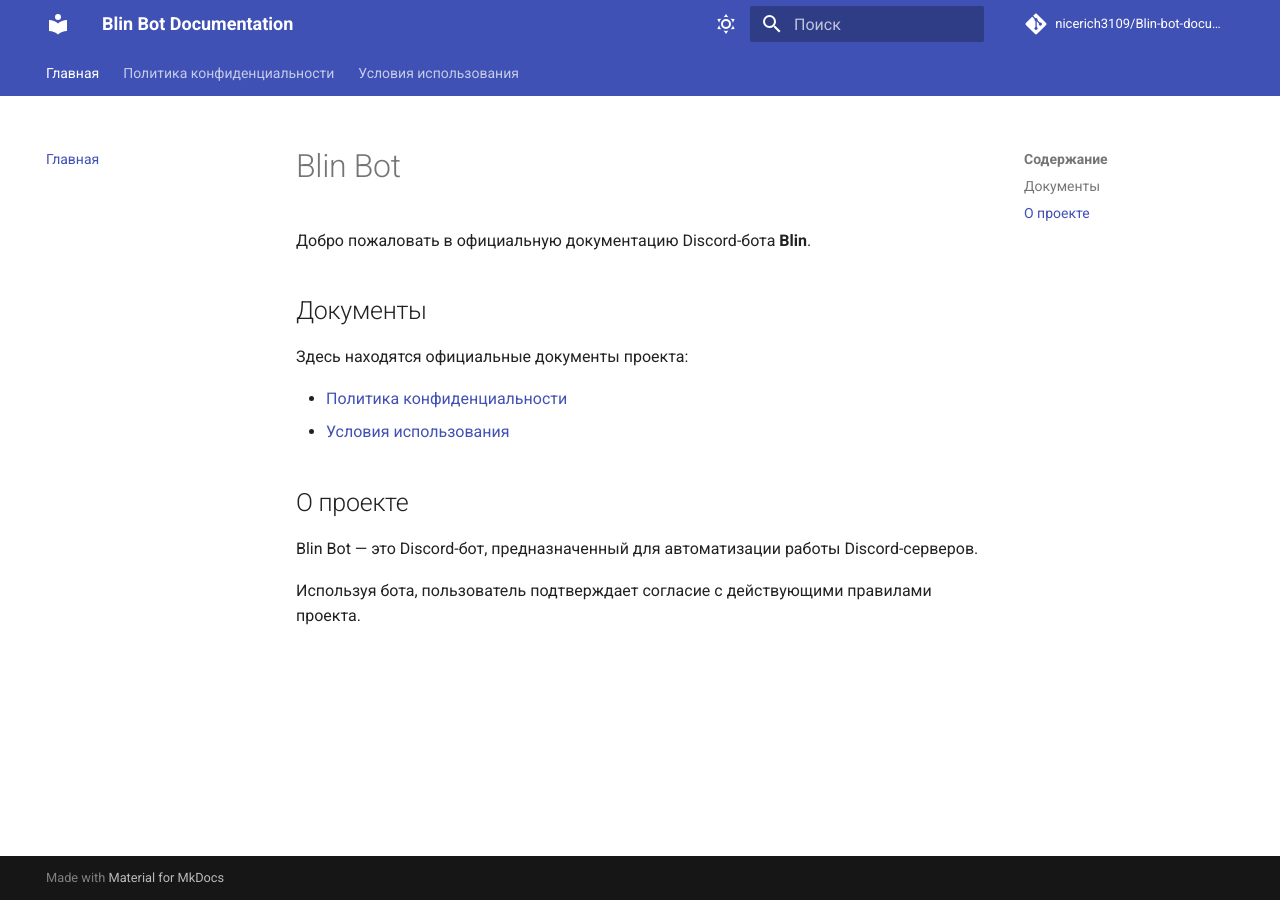
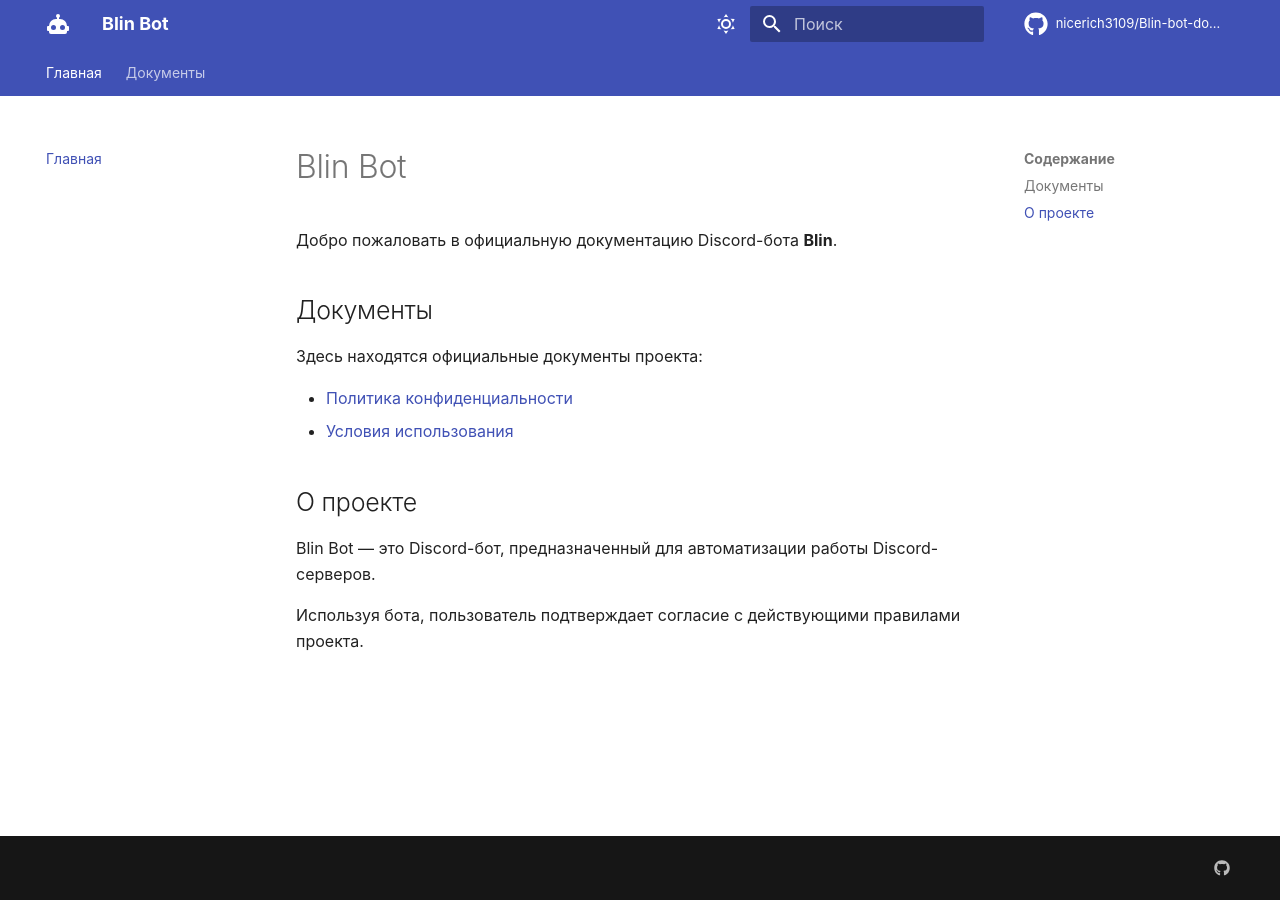
Before and after one commit to nicerich3109/Blin-bot-documentation, an MkDocs documentation site: the page built from docs/index.md, in a window 1280 px wide. Built offline with MkDocs 1.6.1 and Material for MkDocs 9.7.7, drawn with Linux system fonts in a browser that asks for light colours; comment, search, counter and statistics services are not loaded.

```diff
--- a/mkdocs.yml
+++ b/mkdocs.yml
@@ -1,42 +1,63 @@
-site_name: Blin Bot Documentation
+site_name: Blin Bot
+site_description: Официальная документация Discord-бота Blin
+site_author: Blin Bot Team
 site_url: https://nicerich3109.github.io/Blin-bot-documentation/
-
 repo_name: nicerich3109/Blin-bot-documentation
 repo_url: https://github.com/nicerich3109/Blin-bot-documentation
+edit_uri: ""
 
 theme:
   name: material
   language: ru
-
+  font: false
   features:
     - navigation.tabs
     - navigation.sections
     - navigation.top
+    - navigation.instant
+    - navigation.instant.progress
+    - search.suggest
     - search.highlight
-
+    - content.code.copy
   palette:
     - media: "(prefers-color-scheme: light)"
       scheme: default
       toggle:
         icon: material/weather-sunny
-        name: Светлая тема
-
+        name: Тёмная тема
     - media: "(prefers-color-scheme: dark)"
       scheme: slate
       toggle:
         icon: material/weather-night
-        name: Темная тема
+        name: Светлая тема
+  icon:
+    logo: material/robot
+    repo: fontawesome/brands/github
 
+extra_css:
+  - stylesheets/extra.css
+
+extra:
+  social:
+    - icon: fontawesome/brands/github
+      link: https://github.com/nicerich3109/Blin-bot-documentation
+      name: GitHub
+  generator: false
 
 nav:
   - Главная: index.md
-  - Политика конфиденциальности: privacy-policy.md
-  - Условия использования: terms-of-service.md
-
+  - Документы:
+      - Политика конфиденциальности: privacy-policy.md
+      - Условия использования: terms-of-service.md
 
 markdown_extensions:
   - admonition
+  - attr_list
+  - tables
   - toc:
       permalink: true
-  - tables
-  - attr_list
+  - pymdownx.highlight
+  - pymdownx.superfences
+  - pymdownx.emoji
+  - pymdownx.tabbed:
+      alternate_style: true
```
